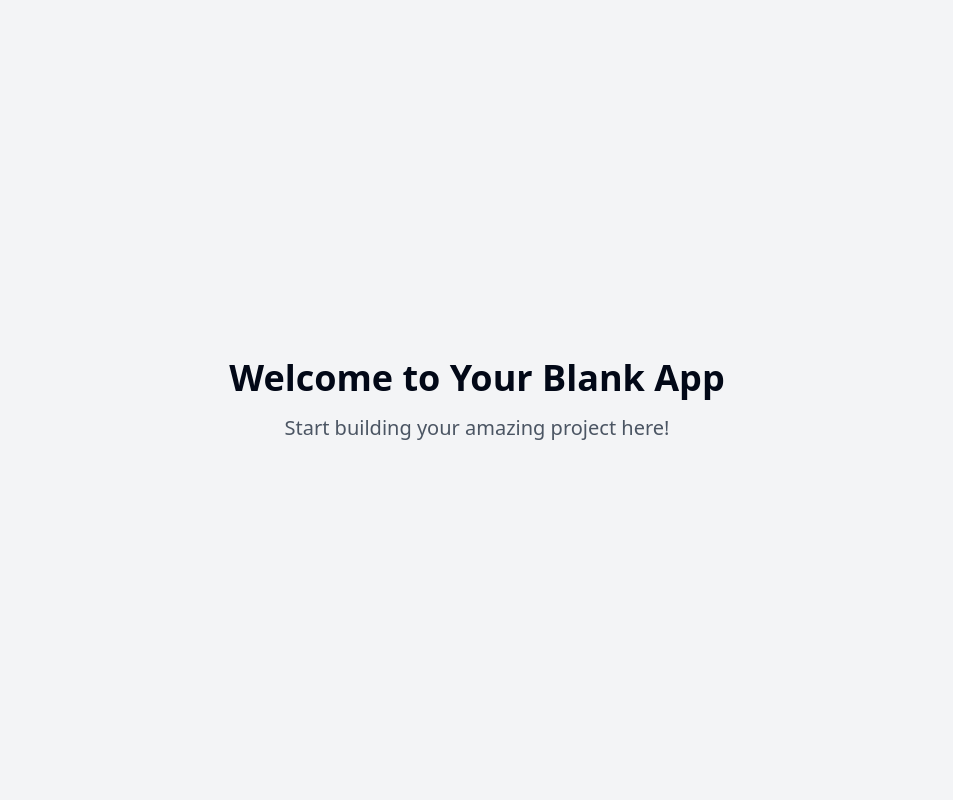
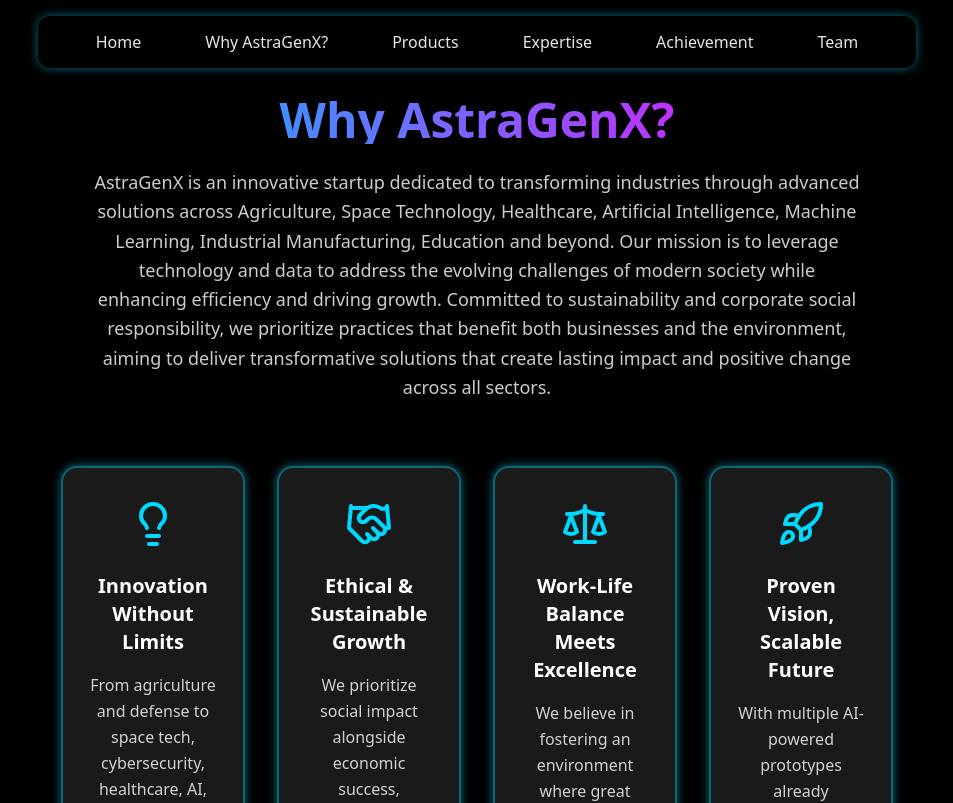
Before and after one commit to casanova259/astragenic-innovations, a React (Vite) app: page / in a window 1280 px wide. Shown: the top 803 px of the page, without its empty margins (163-1116 px from the left). Built offline with nearby package versions, Linux system fonts and the light colour scheme.

Commit message:
Convert HTML to React component
Converts the provided HTML structure into a React component.

```diff
--- /dev/null
+++ b/src/components/FeatureCard.tsx
@@ -0,0 +1,26 @@
+
+import { LucideIcon } from 'lucide-react';
+
+interface FeatureCardProps {
+  icon: LucideIcon;
+  title: string;
+  description: string;
+  delay?: number;
+}
+
+const FeatureCard = ({ icon: Icon, title, description, delay = 0 }: FeatureCardProps) => {
+  return (
+    <div
+      className="glass-card card-hover-effect px-6 py-8 w-full max-w-xs mx-auto opacity-0 animate-fade-in"
+      style={{ animationDelay: `${delay}ms` }}
+    >
+      <div className="flex justify-center items-center mb-6">
+        <Icon size={48} className="text-astra-primary transition-colors duration-300 group-hover:text-astra-secondary" />
+      </div>
+      <h3 className="text-xl font-semibold mb-4">{title}</h3>
+      <p className="text-white/80 leading-relaxed">{description}</p>
+    </div>
+  );
+};
+
+export default FeatureCard;
--- /dev/null
+++ b/src/components/Navbar.tsx
@@ -0,0 +1,63 @@
+
+import { useState, useEffect } from 'react';
+import { Menu } from 'lucide-react';
+import { Link } from 'react-router-dom';
+
+const Navbar = () => {
+  const [isMenuOpen, setIsMenuOpen] = useState(false);
+  const [scrolled, setScrolled] = useState(false);
+
+  useEffect(() => {
+    const handleScroll = () => {
+      if (window.scrollY > 50) {
+        setScrolled(true);
+      } else {
+        setScrolled(false);
+      }
+    };
+
+    window.addEventListener('scroll', handleScroll);
+    return () => window.removeEventListener('scroll', handleScroll);
+  }, []);
+
+  const toggleMenu = () => {
+    setIsMenuOpen(!isMenuOpen);
+  };
+
+  return (
+    <nav className={`fixed w-full top-0 left-0 z-50 transition-all duration-300 ${scrolled ? 'py-2 bg-black/30 backdrop-blur-md' : 'py-4'}`}>
+      <div className="container mx-auto px-4 flex justify-center items-center">
+        <ul className={`flex items-center lg:bg-black lg:border-2 lg:border-transparent lg:rounded-xl lg:px-6 lg:py-1 lg:shadow-lg lg:animate-glow transition-all duration-300 ${isMenuOpen ? 'flex-col absolute top-16 left-0 w-full bg-black/90 backdrop-blur-md rounded-xl py-4' : 'hidden lg:flex'}`}>
+          <li className="my-2 lg:my-0 lg:mx-4">
+            <Link to="/" className="text-white/90 hover:text-astra-primary px-4 py-2 block transition-colors duration-300">Home</Link>
+          </li>
+          <li className="my-2 lg:my-0 lg:mx-4">
+            <Link to="/" className="text-white/90 hover:text-astra-primary px-4 py-2 block transition-colors duration-300">Why AstraGenX?</Link>
+          </li>
+          <li className="my-2 lg:my-0 lg:mx-4">
+            <Link to="/" className="text-white/90 hover:text-astra-primary px-4 py-2 block transition-colors duration-300">Products</Link>
+          </li>
+          <li className="my-2 lg:my-0 lg:mx-4">
+            <Link to="/" className="text-white/90 hover:text-astra-primary px-4 py-2 block transition-colors duration-300">Expertise</Link>
+          </li>
+          <li className="my-2 lg:my-0 lg:mx-4">
+            <Link to="/" className="text-white/90 hover:text-astra-primary px-4 py-2 block transition-colors duration-300">Achievement</Link>
+          </li>
+          <li className="my-2 lg:my-0 lg:mx-4">
+            <Link to="/" className="text-white/90 hover:text-astra-primary px-4 py-2 block transition-colors duration-300">Team</Link>
+          </li>
+        </ul>
+
+        <button
+          className="lg:hidden absolute top-4 right-4 text-white text-2xl"
+          onClick={toggleMenu}
+          aria-label="Toggle Menu"
+        >
+          <Menu size={24} />
+        </button>
+      </div>
+    </nav>
+  );
+};
+
+export default Navbar;
--- /dev/null
+++ b/src/components/WhySection.tsx
@@ -0,0 +1,62 @@
+
+import { Lightbulb, Handshake, Scale, Rocket } from 'lucide-react';
+import FeatureCard from './FeatureCard';
+
+const WhySection = () => {
+  return (
+    <section className="relative min-h-screen w-full py-24 px-4 flex flex-col justify-center items-center">
+      <div className="container mx-auto text-center max-w-4xl">
+        <div className="opacity-0 animate-fade-in">
+          <h2 className="text-5xl font-bold astra-title-gradient mb-6">
+            Why <span>AstraGenX?</span>
+          </h2>
+
+          <p className="text-white/80 text-lg max-w-3xl mx-auto mb-16 leading-relaxed">
+            AstraGenX is an innovative startup dedicated to transforming industries
+            through advanced solutions across Agriculture, Space Technology,
+            Healthcare, Artificial Intelligence, Machine Learning, Industrial
+            Manufacturing, Education and beyond. Our mission is to leverage
+            technology and data to address the evolving challenges of modern society
+            while enhancing efficiency and driving growth. Committed to
+            sustainability and corporate social responsibility, we prioritize
+            practices that benefit both businesses and the environment, aiming to
+            deliver transformative solutions that create lasting impact and positive
+            change across all sectors.
+          </p>
+        </div>
+
+        <div className="grid grid-cols-1 md:grid-cols-2 lg:grid-cols-4 gap-8 mt-10">
+          <FeatureCard
+            icon={Lightbulb}
+            title="Innovation Without Limits"
+            description="From agriculture and defense to space tech, cybersecurity, healthcare, AI, and beyond, we explore every frontier where technology can make a difference."
+            delay={200}
+          />
+
+          <FeatureCard
+            icon={Handshake}
+            title="Ethical & Sustainable Growth"
+            description="We prioritize social impact alongside economic success, ensuring innovation serves humanity first."
+            delay={400}
+          />
+
+          <FeatureCard
+            icon={Scale}
+            title="Work-Life Balance Meets Excellence"
+            description="We believe in fostering an environment where great ideas thrive without compromise."
+            delay={600}
+          />
+
+          <FeatureCard
+            icon={Rocket}
+            title="Proven Vision, Scalable Future"
+            description="With multiple AI-powered prototypes already developed, we are ready to redefine industries and break new ground."
+            delay={800}
+          />
+        </div>
+      </div>
+    </section>
+  );
+};
+
+export default WhySection;
--- a/src/index.css
+++ b/src/index.css
@@ -1,3 +1,4 @@
+
 @tailwind base;
 @tailwind components;
 @tailwind utilities;
@@ -35,47 +36,32 @@
     --radius: 0.5rem;
 
     --sidebar-background: 0 0% 98%;
-
     --sidebar-foreground: 240 5.3% 26.1%;
-
     --sidebar-primary: 240 5.9% 10%;
-
     --sidebar-primary-foreground: 0 0% 98%;
-
     --sidebar-accent: 240 4.8% 95.9%;
-
     --sidebar-accent-foreground: 240 5.9% 10%;
-
     --sidebar-border: 220 13% 91%;
-
     --sidebar-ring: 217.2 91.2% 59.8%;
   }
 
   .dark {
     --background: 222.2 84% 4.9%;
     --foreground: 210 40% 98%;
-
     --card: 222.2 84% 4.9%;
     --card-foreground: 210 40% 98%;
-
     --popover: 222.2 84% 4.9%;
     --popover-foreground: 210 40% 98%;
-
     --primary: 210 40% 98%;
     --primary-foreground: 222.2 47.4% 11.2%;
-
     --secondary: 217.2 32.6% 17.5%;
     --secondary-foreground: 210 40% 98%;
-
     --muted: 217.2 32.6% 17.5%;
     --muted-foreground: 215 20.2% 65.1%;
-
     --accent: 217.2 32.6% 17.5%;
     --accent-foreground: 210 40% 98%;
-
     --destructive: 0 62.8% 30.6%;
     --destructive-foreground: 210 40% 98%;
-
     --border: 217.2 32.6% 17.5%;
     --input: 217.2 32.6% 17.5%;
     --ring: 212.7 26.8% 83.9%;
@@ -96,6 +82,35 @@
   }
 
   body {
-    @apply bg-background text-foreground;
+    @apply bg-black text-white overflow-x-hidden;
+    background-image: linear-gradient(rgba(0, 0, 0, 0.8), rgba(0, 0, 0, 0.85));
+  }
+
+  html {
+    scroll-behavior: smooth;
   }
 }
+
+.astra-gradient-text {
+  @apply bg-clip-text text-transparent;
+  background-image: linear-gradient(90deg, #00bfff, #e0cfe0, #00ffc3, #ffcc00);
+}
+
+.astra-title-gradient {
+  @apply bg-clip-text text-transparent;
+  background-image: linear-gradient(90deg, #00bfff, #ff00ff);
+}
+
+.card-hover-effect {
+  @apply transform transition-all duration-300 ease-in-out;
+}
+
+.card-hover-effect:hover {
+  @apply scale-105;
+  box-shadow: 0 0 20px rgba(0, 217, 255, 0.8), 0 0 40px rgba(255, 0, 255, 0.6);
+}
+
+.glass-card {
+  @apply bg-white/10 backdrop-blur-md border-2 border-astra-primary/40 rounded-2xl;
+  box-shadow: 0 0 10px rgba(0, 217, 255, 0.5);
+}
--- a/src/pages/Index.tsx
+++ b/src/pages/Index.tsx
@@ -1,12 +1,25 @@
-// Update this page (the content is just a fallback if you fail to update the page)
+
+import { useEffect } from 'react';
+import Navbar from '../components/Navbar';
+import WhySection from '../components/WhySection';
 
 const Index = () => {
+  useEffect(() => {
+    // Add a dark overlay to the background
+    document.body.style.backgroundImage = 'linear-gradient(rgba(0, 0, 0, 0.8), rgba(0, 0, 0, 0.85))';
+
+    return () => {
+      document.body.style.backgroundImage = '';
+    };
+  }, []);
+
   return (
-    <div className="min-h-screen flex items-center justify-center bg-gray-100">
-      <div className="text-center">
-        <h1 className="text-4xl font-bold mb-4">Welcome to Your Blank App</h1>
-        <p className="text-xl text-gray-600">Start building your amazing project here!</p>
-      </div>
+    <div className="flex flex-col min-h-screen overflow-x-hidden">
+      <Navbar />
+
+      <main className="flex-grow">
+        <WhySection />
+      </main>
     </div>
   );
 };
--- a/tailwind.config.ts
+++ b/tailwind.config.ts
@@ -1,3 +1,4 @@
+
 import type { Config } from "tailwindcss";
 
 export default {
@@ -14,7 +15,11 @@ export default {
       center: true,
       padding: '2rem',
       screens: {
-				'2xl': '1400px'
+        'sm': '640px',
+        'md': '768px',
+        'lg': '1024px',
+        'xl': '1280px',
+        '2xl': '1536px',
       }
     },
     extend: {
@@ -61,6 +66,14 @@ export default {
           'accent-foreground': 'hsl(var(--sidebar-accent-foreground))',
           border: 'hsl(var(--sidebar-border))',
           ring: 'hsl(var(--sidebar-ring))'
+        },
+        // Custom colors for AstraGenX
+        astra: {
+          primary: '#00d9ff',
+          secondary: '#ff00ff',
+          dark: '#0d1117',
+          light: '#ffffff',
+          text: '#e6edf3',
         }
       },
       borderRadius: {
@@ -70,25 +83,38 @@ export default {
       },
       keyframes: {
         'accordion-down': {
-					from: {
-						height: '0'
-					},
-					to: {
-						height: 'var(--radix-accordion-content-height)'
-					}
+          from: { height: '0' },
+          to: { height: 'var(--radix-accordion-content-height)' }
         },
         'accordion-up': {
-					from: {
-						height: 'var(--radix-accordion-content-height)'
+          from: { height: 'var(--radix-accordion-content-height)' },
+          to: { height: '0' }
         },
-					to: {
-						height: '0'
-					}
+        'glow': {
+          '0%': { boxShadow: '0 0 10px rgba(0, 217, 255, 0.5)' },
+          '50%': { boxShadow: '0 0 20px rgba(0, 217, 255, 0.8), 0 0 30px rgba(255, 0, 255, 0.6)' },
+          '100%': { boxShadow: '0 0 10px rgba(0, 217, 255, 0.5)' }
+        },
+        'fade-in': {
+          '0%': { opacity: '0', transform: 'translateY(20px)' },
+          '100%': { opacity: '1', transform: 'translateY(0)' }
+        },
+        'scale-in': {
+          '0%': { opacity: '0', transform: 'scale(0.95)' },
+          '100%': { opacity: '1', transform: 'scale(1)' }
+        },
+        'float': {
+          '0%, 100%': { transform: 'translateY(0)' },
+          '50%': { transform: 'translateY(-10px)' }
         }
       },
       animation: {
         'accordion-down': 'accordion-down 0.2s ease-out',
-				'accordion-up': 'accordion-up 0.2s ease-out'
+        'accordion-up': 'accordion-up 0.2s ease-out',
+        'glow': 'glow 2s infinite alternate',
+        'fade-in': 'fade-in 0.6s ease-out forwards',
+        'scale-in': 'scale-in 0.5s ease-out forwards',
+        'float': 'float 3s ease-in-out infinite'
       }
     }
   },
```
Lines whose indentation alone changed are shown as unchanged.
